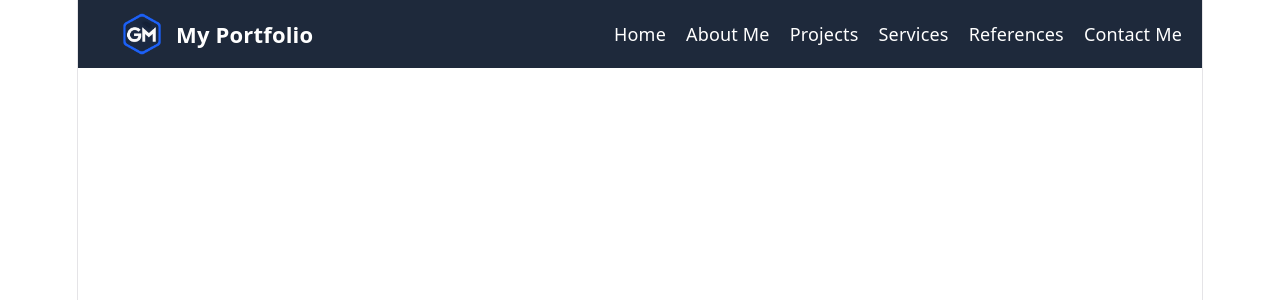
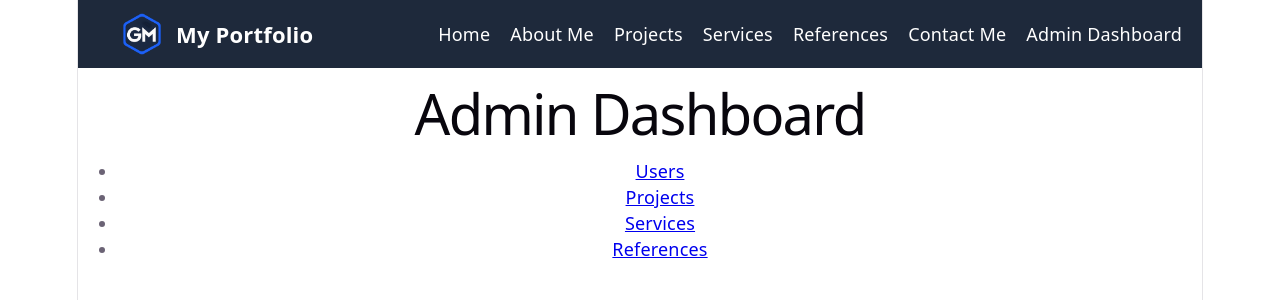
Before and after one commit to 19-71309590/COMP229_F2026.004-React, a React app in the folder frontend/: page /admin in a window 1280 px wide. Shown: the top 300 px of the page. Built offline with nearby package versions, Linux system fonts and the light colour scheme; the HTML template or start-up script is replaced by a standard one.

Commit message:
Add admin dashboard

```diff
--- a/frontend/src/App.jsx
+++ b/frontend/src/App.jsx
@@ -6,6 +6,7 @@ import Projects from './pages/Projects'
 import Services from './pages/Services'
 import References from './pages/References'
 import Contact from './pages/Contact'
+import AdminDashboard from './pages/AdminDashboard'
 import './App.css'
 
 function App() {
@@ -20,6 +21,7 @@ function App() {
         <Route path="/services" element={<Services />} />
         <Route path="/references" element={<References />} />
         <Route path="/contact" element={<Contact />} />
+        <Route path="/admin/*" element={<AdminDashboard />} />
       </Routes>
     </>
   )
--- a/frontend/src/components/Navbar.jsx
+++ b/frontend/src/components/Navbar.jsx
@@ -16,6 +16,7 @@ function Navbar() {
         <li><Link to="/services">Services</Link></li>
         <li><Link to="/references">References</Link></li>
         <li><Link to="/contact">Contact Me</Link></li>
+        <li><Link to="/admin">Admin Dashboard</Link></li>
       </ul>
     </nav>
   )
--- /dev/null
+++ b/frontend/src/pages/AdminDashboard.jsx
@@ -0,0 +1,21 @@
+import { Link, Route, Routes } from 'react-router-dom'
+
+const sections = ['Users', 'Projects', 'Services', 'References']
+
+export default function AdminDashboard() {
+  return (
+    <main>
+      <h1>Admin Dashboard</h1>
+      <ul>
+        {sections.map(section => (
+          <li key={section}><Link to={section.toLowerCase()}>{section}</Link></li>
+        ))}
+      </ul>
+      <Routes>
+        {sections.map(section => (
+          <Route key={section} path={section.toLowerCase()} element={<h2>Manage {section}</h2>} />
+        ))}
+      </Routes>
+    </main>
+  )
+}
```
